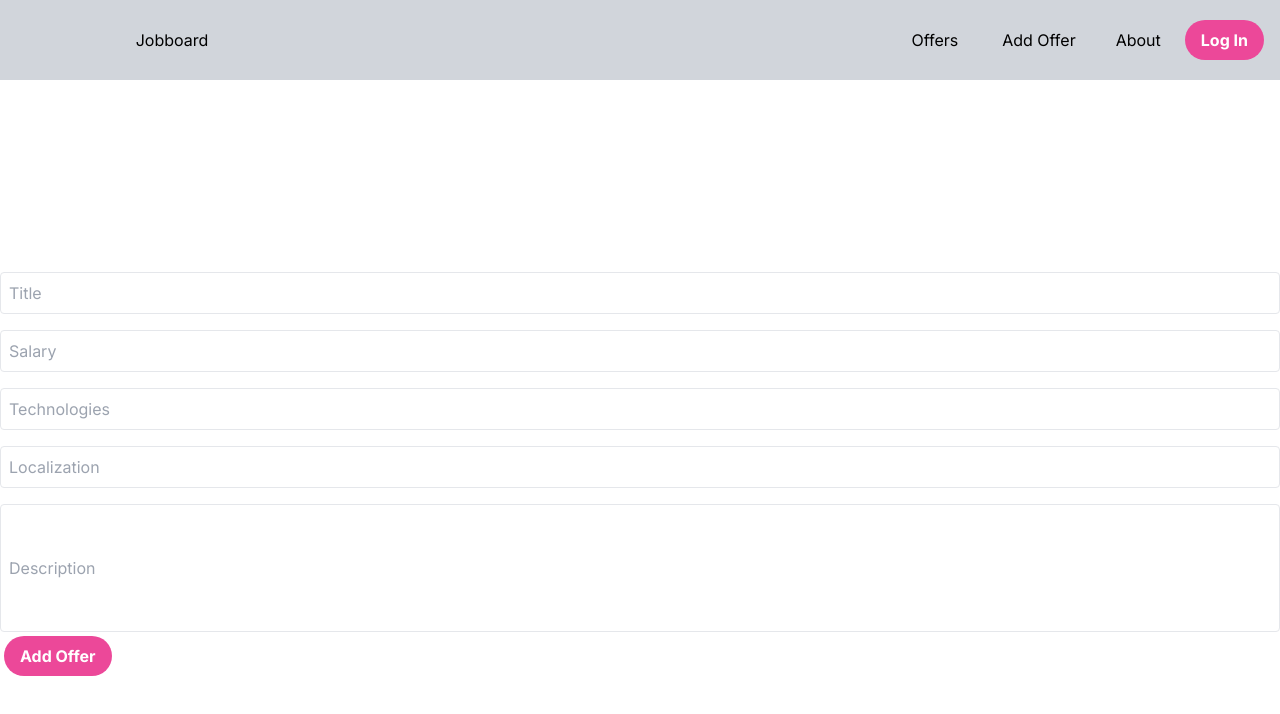
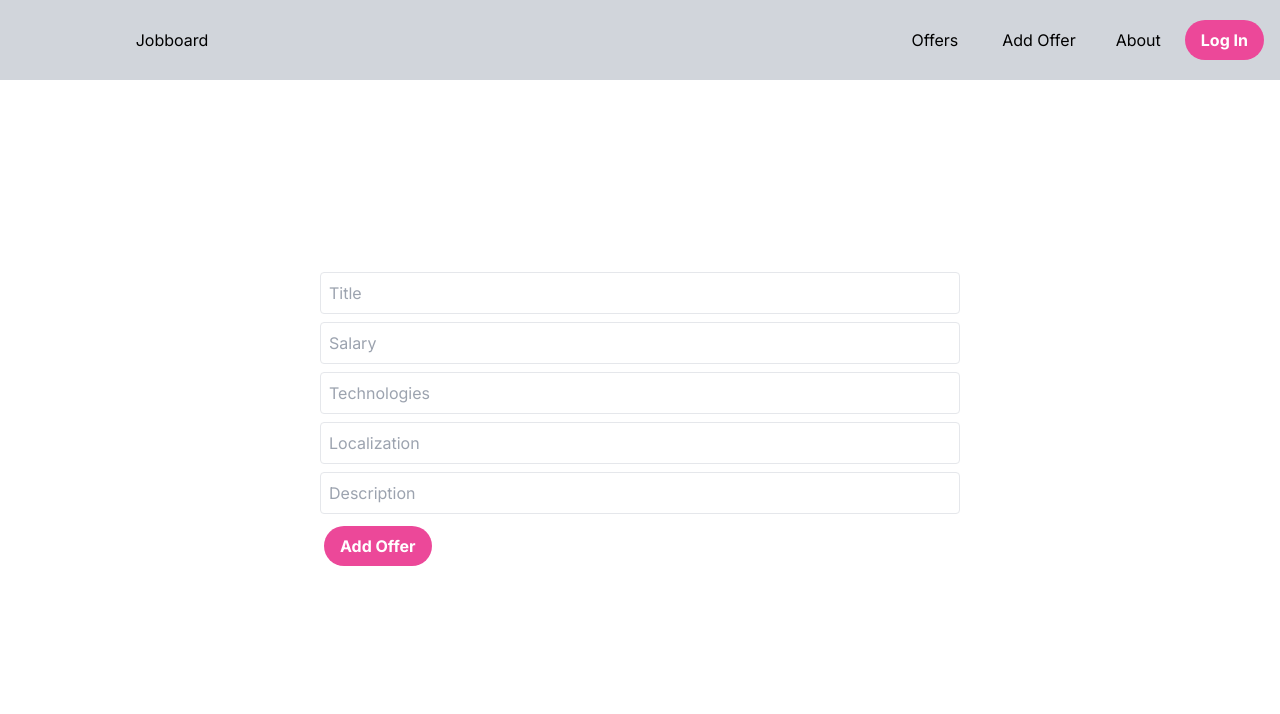
Before and after one commit to lcse1706/Jobboard, a Next.js app: page /add in a window 1280 px wide. Shown: the top 714 px of the page. Built offline with nearby package versions, Linux system fonts and the light colour scheme.

Commit message:
errors added

```diff
--- a/components/AddOfferForm.tsx
+++ b/components/AddOfferForm.tsx
@@ -1,6 +1,5 @@
 'use client';
 
-import { FormEvent, useRef } from 'react';
 import { Button } from '@/components/ui/Button';
 import { useDataContext } from '@/context/DataContext';
 import { FieldValues, useForm } from 'react-hook-form';
@@ -8,12 +7,18 @@ import { FieldValues, useForm } from 'react-hook-form';
 //TODO Reacthookform + Zod
 
 export const AddOfferForm = () => {
-  const { register, handleSubmit, reset } = useForm();
+  const {
+    register,
+    handleSubmit,
+    reset,
+    formState: { errors, isSubmitting },
+  } = useForm();
 
   const { records, setRecords } = useDataContext();
 
   // const submitHandler = (e: FormEvent<HTMLFormElement>) => {
-  const submitHandler = (data: FieldValues) => {
+  const submitHandler = async (data: FieldValues) => {
+    await new Promise(resolve => setTimeout(resolve, 1000));
     setRecords([
       ...records,
       {
@@ -27,54 +32,74 @@ export const AddOfferForm = () => {
       },
     ]);
 
-    // console.log(data.title);
     reset();
   };
 
+  const inputStyles = 'w-full mb-2 p-2 border rounded';
+  const errorStyles = 'text-red-500 mb-3';
+
   return (
-    <div className="flex justify-center items-center mt-48">
-      <form onSubmit={handleSubmit(submitHandler)}>
+    <div className="flex justify-center items-center mt-48 w-screen">
+      <form onSubmit={handleSubmit(submitHandler)} className="w-1/2">
         <input
           {...register('title', {
             required: 'Enter job title',
           })}
           type="text"
           placeholder="Title"
-          className="w-full mb-4 p-2 border rounded"
+          className={inputStyles}
         />
+        {errors.title && (
+          <p className={errorStyles}>{`${errors.title.message}`}</p>
+        )}
         <input
           {...register('salary', {
             required: 'Enter salary range',
           })}
           type="text"
           placeholder="Salary"
-          className="w-full mb-4 p-2 border rounded"
+          className={inputStyles}
         />
+        {errors.salary && (
+          <p className={errorStyles}>{`${errors.salary.message}`}</p>
+        )}
         <input
           {...register('technologies', {
             required: 'Enter required technologies',
           })}
           type="text"
           placeholder="Technologies"
-          className="w-full mb-4 p-2 border rounded"
+          className={inputStyles}
         />
+        {errors.technologies && (
+          <p className={errorStyles}>{`${errors.technologies.message}`}</p>
+        )}
         <input
           {...register('localization', {
             required: 'Enter job localization',
           })}
           type="text"
           placeholder="Localization"
-          className="w-full mb-4 p-2 border rounded"
+          className={inputStyles}
         />
+        {errors.localization && (
+          <p className={errorStyles}>{`${errors.localization.message}`}</p>
+        )}
+
         <input
-          {...register('desription', {
-            required: 'Desribe job position',
+          {...register('description', {
+            required: 'Describe job position',
           })}
           type="text"
           placeholder="Description"
-          className="w-full h-32 p-2 border rounded"
+          // className="w-full h-32 p-2 border rounded"
+          className={inputStyles}
         ></input>
-        <Button label="Add Offer" type="submit" />
+        {errors.description && (
+          <p className={errorStyles}>{`${errors.description.message}`}</p>
+        )}
+
+        <Button label="Add Offer" type="submit" disabled={isSubmitting} />
       </form>
     </div>
   );
```
